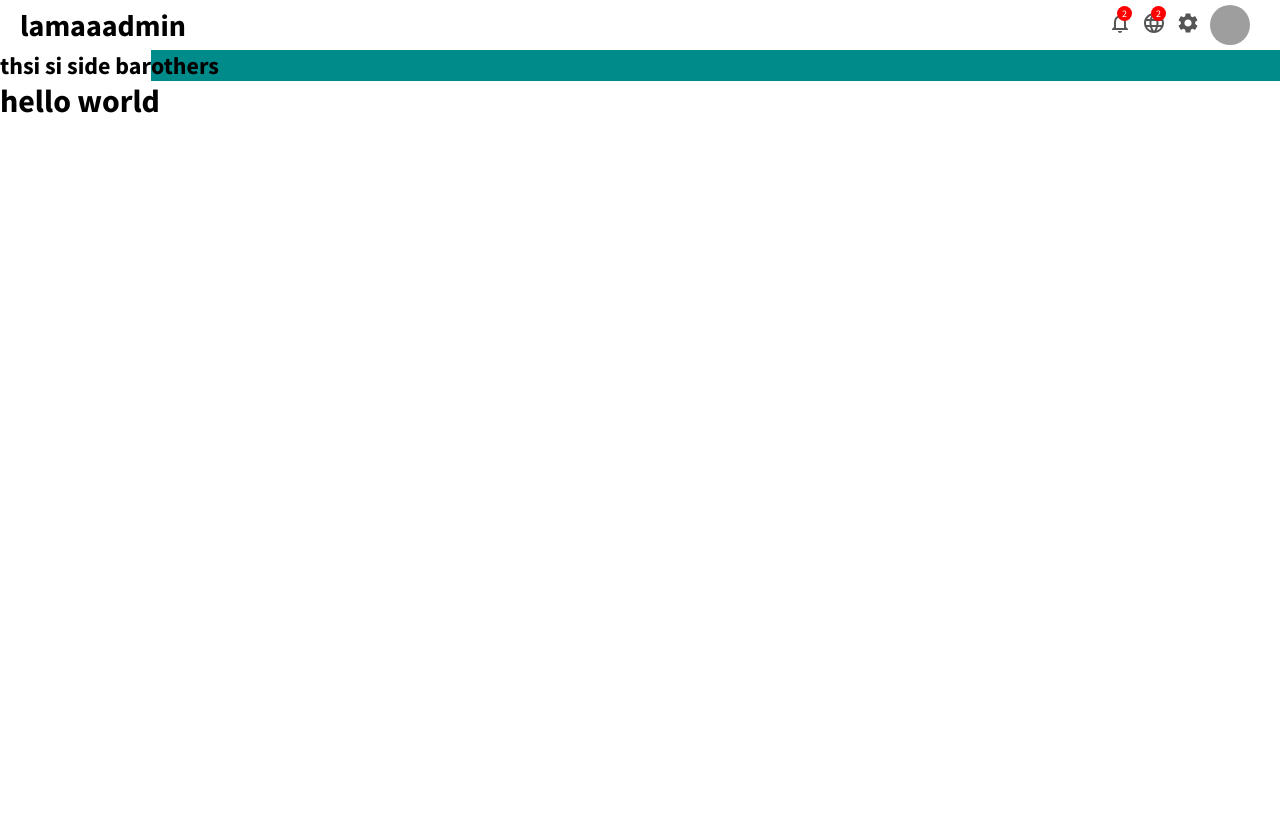
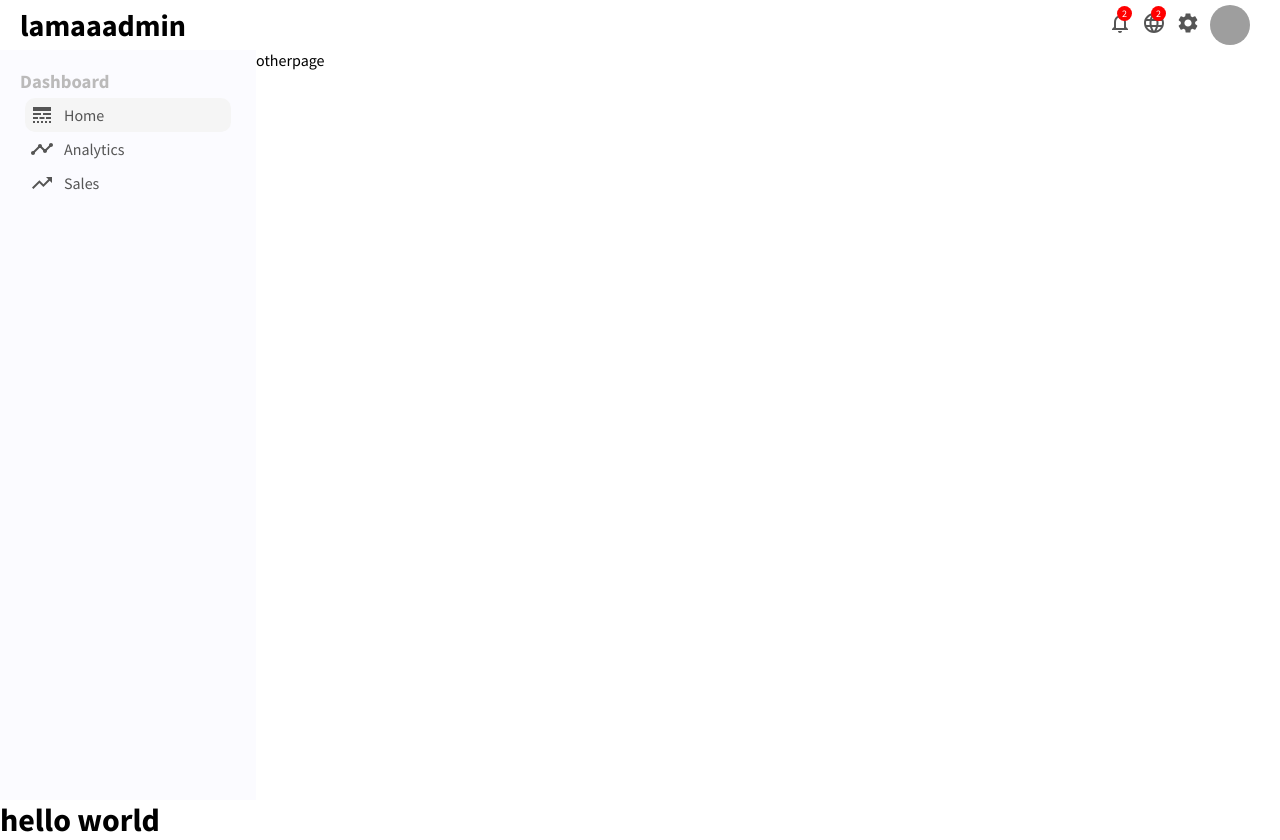
Before and after one commit to hamzazaka/react-dashboard, a React (Create React App) app in the folder react-dashboard/: page / in a window 1280 px wide. Before the commit the page ends 800 px from the top, so only its background shows below. Built offline with nearby package versions, Linux system fonts and the light colour scheme; grey boxes are pictures that could not be loaded.

Commit message:
workin on the styling the element

```diff
--- a/react-dashboard/src/App.css
+++ b/react-dashboard/src/App.css
@@ -80,11 +80,51 @@ margin: 0;
 .container{
   display: flex;
 }
+.others{
+  flex: 4;
+}
 
 .sidebar{
+  flex: 1;
+  height: calc(100vh - 50px);
+  background-color:rgb(251, 251, 255);
+  position: sticky;
+  top: 50px;
+
+}
+
+.sidebarWrapper{
+   padding: 20px;
+   color: #555;
+
+}
+.sidebarMenu{
+  margin-bottom: 10px;
+}
+
+.sidebarTitle{
+  font-style: 13px;
+  color: rgb(187,186,186);
+}
+
+.sidebarList{
+  list-style: none;
+  padding: 5px;
+}
+.sidebarListItem{
+  padding: 5px;
+  cursor: pointer;
   display: flex;
+  align-items: center;
+  border-radius: 10px;
 }
-.others{
-  flex: 4;
-  background-color: darkcyan;
+
+.sidebarListItem.active, .sidebarListItem:hover{
+  background-color: #f5f5f5;
 }
+
+.sidebarIcon{
+  margin-right: 10px;
+  font-size: 20px;
+
+}
--- a/react-dashboard/src/App.js
+++ b/react-dashboard/src/App.js
@@ -10,8 +10,7 @@ function App() {
       <div className="container">
         <SideBar/>
         <div className="others">
-          <h2>others</h2>
-          </div>
+          otherpage</div>
       </div>
       <h1>hello world</h1>
     </div>
--- a/react-dashboard/src/components/SideBar.js
+++ b/react-dashboard/src/components/SideBar.js
@@ -1,9 +1,39 @@
 import React from 'react'
+import { LineStyle, Timeline, TrendingUp } from '@material-ui/icons'
 
 export default function SideBar() {
     return (
         <div className='sidebar'>
-            <h2>thsi si side bar</h2>
+            <div className="sidebarWrapper">
+                <div className="sidebarMenu">
+                    <h3 className="sidebarTitle">Dashboard</h3>
+                    <ul className='sidebarList'>
+                        <li className="sidebarListItem active">
+                            <LineStyle className='sidebarIcon' /> Home
+                        </li>
+                        <li className="sidebarListItem">
+                            <Timeline className='sidebarIcon'/> Analytics
+                        </li>
+                        <li className="sidebarListItem">
+                            <TrendingUp className='sidebarIcon'/> Sales
+                            </li>
+                    </ul>
+                </div>
+                {/* <div className="sidebarMenu">
+                    <h3 className="sidebarTitle">Dashboard</h3>
+                    <ul className='sidebarList'>
+                        <li className="sidebarListItem ">
+                            <LineStyle /> Home
+                        </li>
+                        <li className="sidebarListItem">
+                            <Timeline /> Analytics
+                        </li>
+                        <li className="sidebarListItem">
+                            <TrendingUp/> Sales
+                        </li>
+                    </ul>
+                </div> */}
+            </div>
         </div>
     )
 }
```
